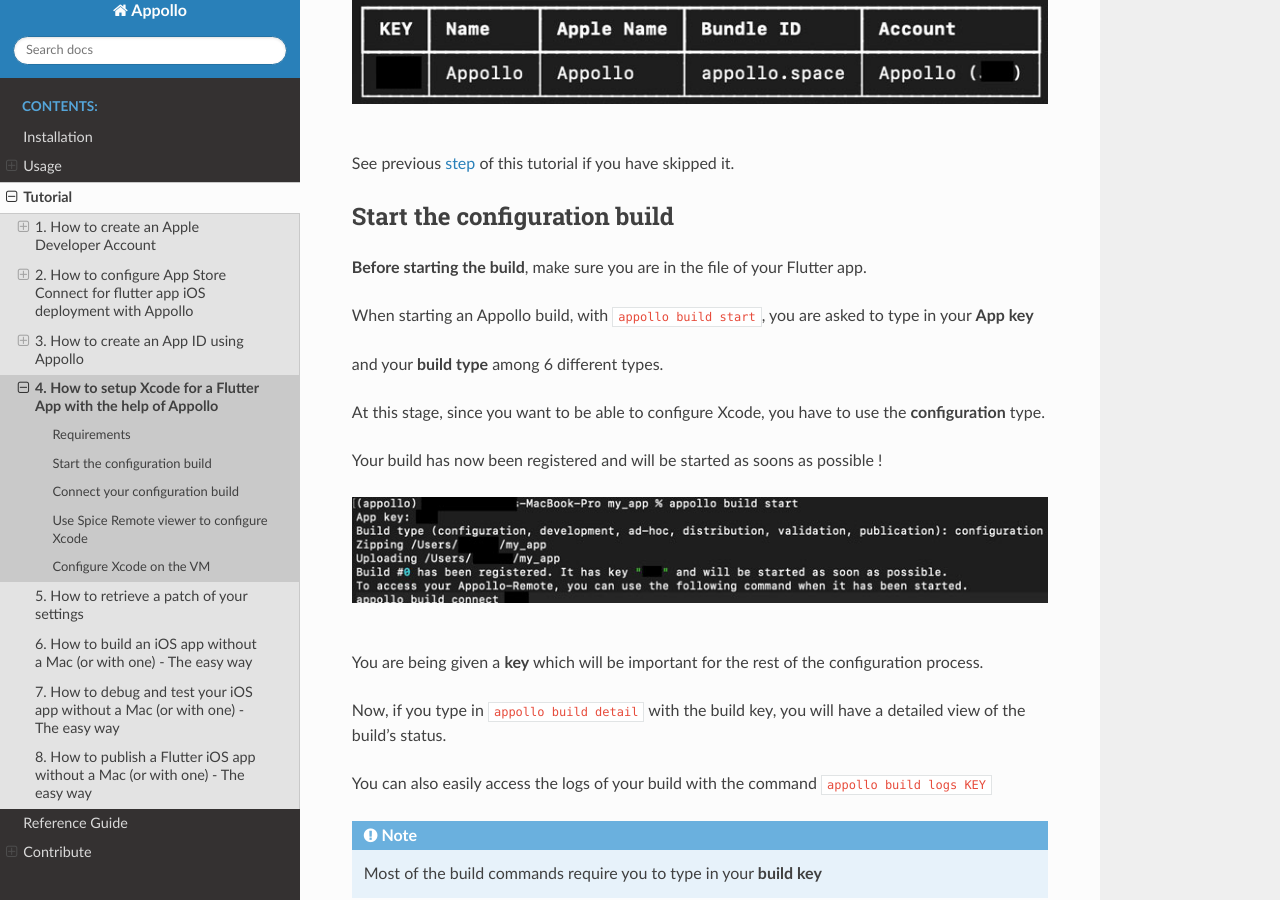
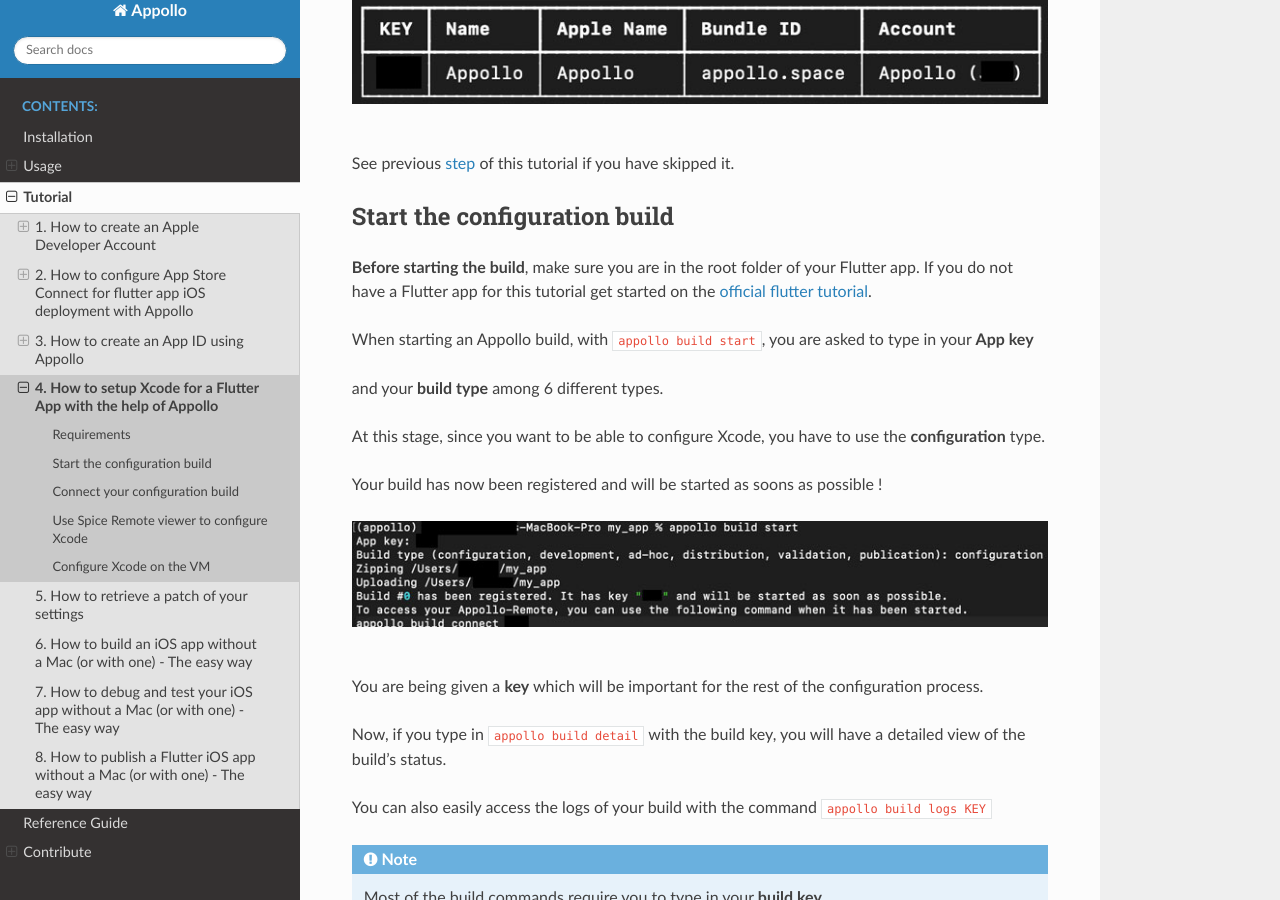
Before and after one commit to Odevio/Odevio-CLI, a Sphinx documentation site: the page built from docs/tutorial/4_setup_flutter_app_and_ios_deployment.txt, in a window 1280 px wide and 900 px high, scrolled down 497 px. Built offline with Sphinx 7.4.7 and the Read the Docs theme 2.0.0, drawn with Linux system fonts in a browser that asks for light colours; pages that are not in the unit, such as notebooks, are missing from menus.

Commit message:
small additions to the documentation

```diff
--- a/docs/tutorial/3_how_to_make_an_app_id_using_appollo.txt
+++ b/docs/tutorial/3_how_to_make_an_app_id_using_appollo.txt
@@ -33,7 +33,7 @@
 
 The **name** is simply the one you want to give to the identifier.
 
-The |bundle_id|, is a unique key for your app on the App Store (e.g.: com.company.appname)
+The |bundle_id|, is a unique key for your app on the App Store (the bundle id should look like this : com.company.appname)
 
 And finally, your **Appollo account-key**.
 
--- a/docs/tutorial/4_setup_flutter_app_and_ios_deployment.txt
+++ b/docs/tutorial/4_setup_flutter_app_and_ios_deployment.txt
@@ -24,7 +24,8 @@
 Start the configuration build
 -----------------------------
 
-**Before starting the build**, make sure you are in the file of your Flutter app.
+**Before starting the build**, make sure you are in the root folder of your Flutter app. If you do not have a Flutter app for this
+tutorial get started on the `official flutter tutorial <https://docs.flutter.dev/get-started/test-drive#create-app>`_.
 
 When starting an Appollo build, with ``appollo build start``, you are asked to type in your **App key**
 
```
